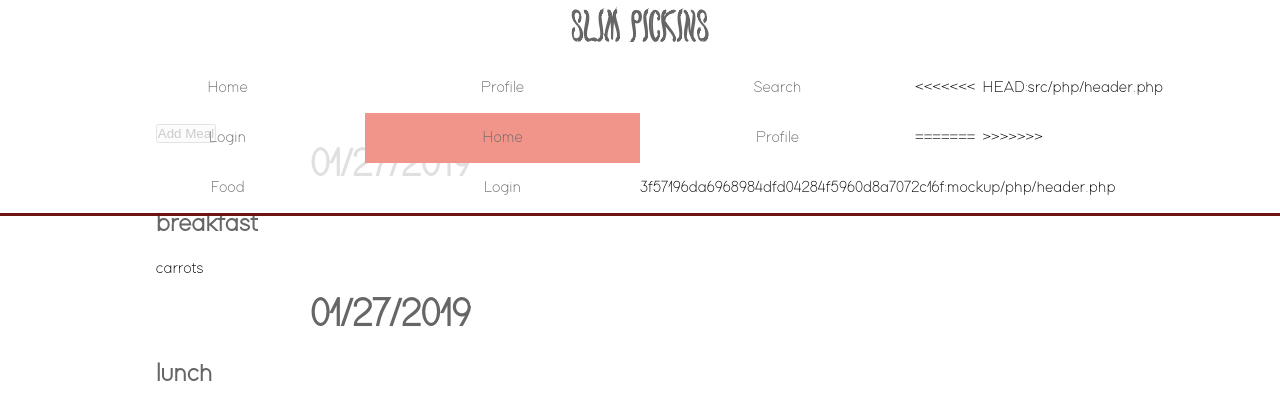
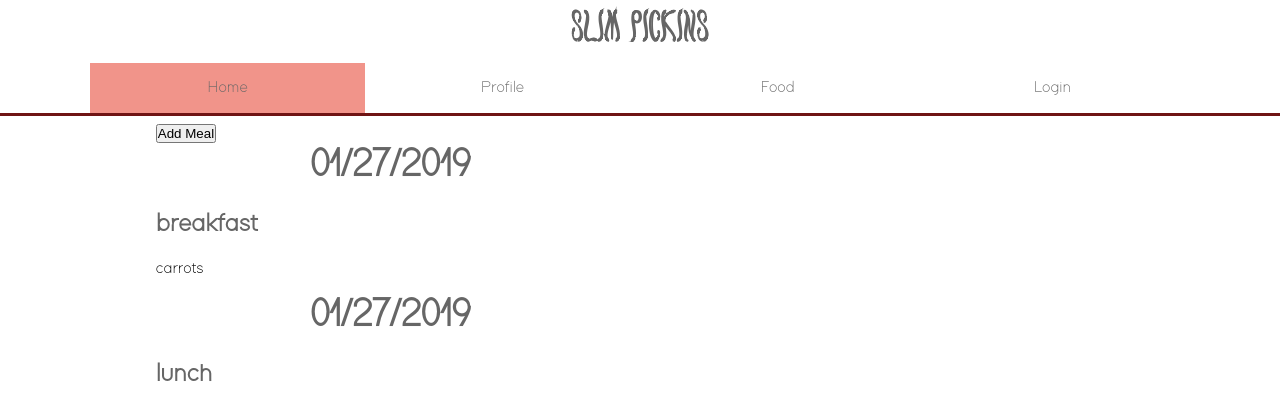
Before and after one commit to mattyplo/SlimPickins, a PHP site: page /index.php in a window 1280 px wide. Shown: the top 410 px of the page. Run offline with PHP 8.4, Linux system fonts and the light colour scheme.

Commit message:
correct mockup merge and index.php functionality commit conflict

```diff
--- a/src/php/header.php
+++ b/src/php/header.php
@@ -6,15 +6,6 @@
     <nav id= "primary">
 
         <ul>
-<<<<<<< HEAD:src/php/header.php
-            <li><a href="index.php">Home</a>
-            </li>
-            <li><a href="profile.php">Profile</a>
-            </li>
-            <li><a href="food_list.php">Search</a>
-            </li>
-            <li><a href = "landing.php">Login</a></li>
-=======
 
         <?php
         $file_calling= pathinfo($_SERVER['SCRIPT_FILENAME']);
@@ -52,7 +43,7 @@
         // }
 
         ?>
->>>>>>> 3f57196da6968984dfd04284f5960d8a7072c16f:mockup/php/header.php
+
         </ul>
     </nav>
 
```
